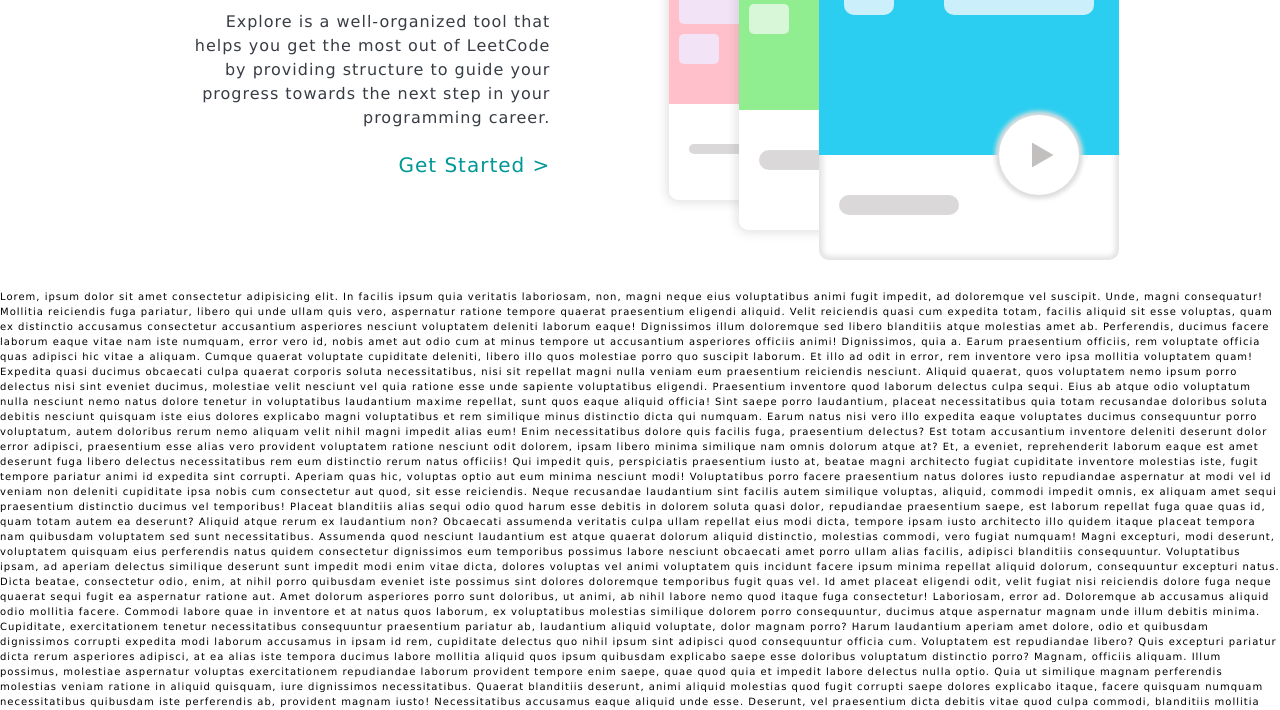
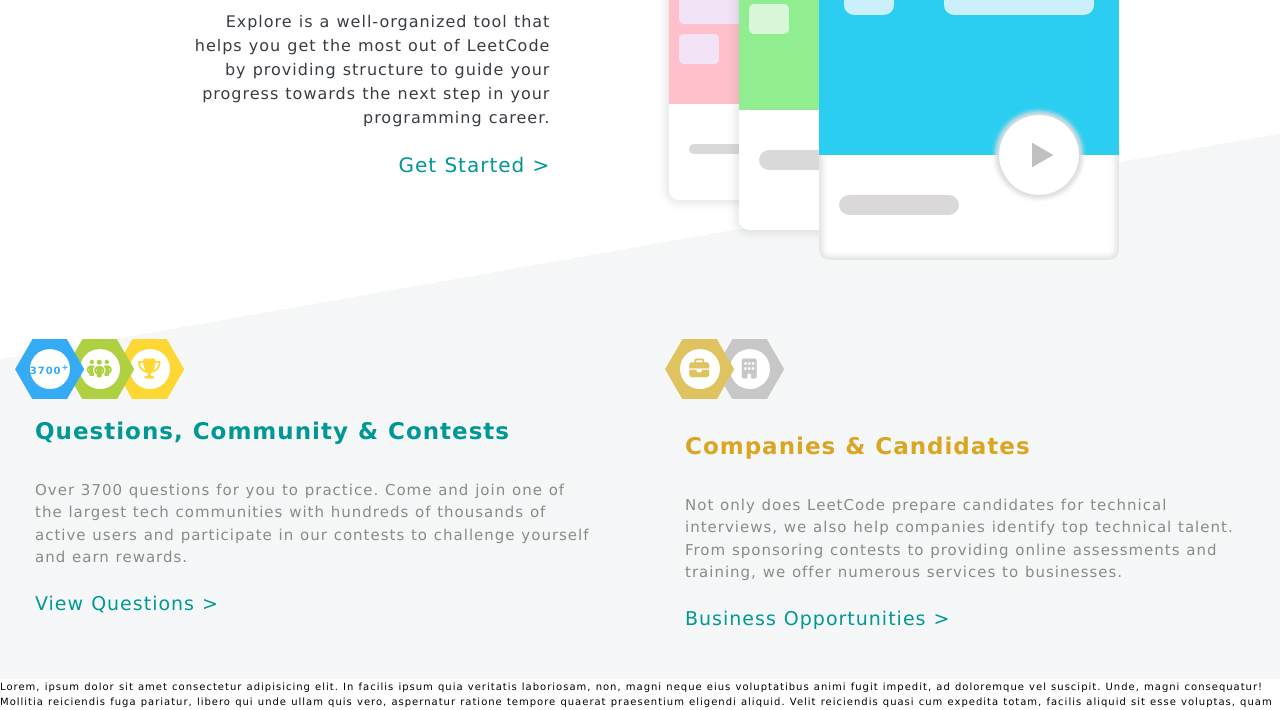
Before and after one commit to Chauhanvishal01/mern-stack-practice, a plain HTML site: page Projects/leetCode-clone/index.html in a window 1280 px wide. Shown: the part 514-1224 px from the top of the page. Drawn offline with nearby package versions, Linux system fonts and the light colour scheme.

Commit message:
Finish feature section

```diff
--- a/Projects/leetCode-clone/index.html
+++ b/Projects/leetCode-clone/index.html
@@ -3,7 +3,9 @@
   <head>
     <meta charset="UTF-8" />
     <meta name="viewport" content="width=device-width, initial-scale=1.0" />
-    <title>LeetCode</title>
+    <title>
+      LeetCode - The World's Leading Online Programming Learning Platform
+    </title>
     <link rel="stylesheet" href="style.css" />
 
     <!-- Icons library -->
@@ -20,6 +22,9 @@
       rel="stylesheet"
       href="https://cdnjs.cloudflare.com/ajax/libs/animate.css/4.1.1/animate.min.css"
     />
+
+    <!-- Favicon -->
+    <link rel="icon" type="image/png" href="./images/logo.png" />
   </head>
   <body>
     <main>
@@ -148,6 +153,7 @@
         </div>
       </section>
       <!-- Hero section Ends -->
+
       <!-- Explore section Starts -->
       <section class="explore-section">
         <div class="explore-section-left">
@@ -230,6 +236,67 @@
         </div>
       </section>
       <!-- Explore section Ends -->
+
+      <!-- Feature section Start -->
+      <section class="feature-section">
+        <div class="feature-section-main">
+          <div class="feature-section-left">
+            <div class="feature-left-logos">
+              <div class="hexagon hex-users">
+                <div class="circle">
+                  <p>3700<sup>+</sup></p>
+                </div>
+              </div>
+              <div class="hexagon hex-group">
+                <div class="circle">
+                  <i class="fa-solid fa-people-group"></i>
+                </div>
+              </div>
+              <div class="hexagon hex-trophy">
+                <div class="circle">
+                  <i class="fa-solid fa-trophy"></i>
+                </div>
+              </div>
+            </div>
+            <div class="feature-left-content">
+              <h1>Questions, Community & Contests</h1>
+              <p>
+                Over 3700 questions for you to practice. Come and join one of
+                the largest tech communities with hundreds of thousands of
+                active users and participate in our contests to challenge
+                yourself and earn rewards.
+              </p>
+              <a href="#">View Questions &gt;</a>
+            </div>
+          </div>
+          <div class="feature-section-right">
+            <div class="feature-left-logos right-logos">
+              <div class="hexagon hex-suitcase">
+                <div class="circle">
+                  <i class="fa-solid fa-briefcase"></i>
+                </div>
+              </div>
+              <div class="hexagon hex-building">
+                <div class="circle">
+                  <i class="fa-solid fa-building"></i>
+                </div>
+              </div>
+            </div>
+            <div class="feature-left-content feature-right">
+              <h1 id="feature-title">Companies & Candidates</h1>
+              <p>
+                Not only does LeetCode prepare candidates for technical
+                interviews, we also help companies identify top technical
+                talent. From sponsoring contests to providing online assessments
+                and training, we offer numerous services to businesses.
+              </p>
+              <a href="#">Business Opportunities &gt;</a>
+            </div>
+          </div>
+        </div>
+      </section>
+      <!-- Feature section Ends -->
+
       <section>
         <p>
           Lorem, ipsum dolor sit amet consectetur adipisicing elit. In facilis
--- a/Projects/leetCode-clone/style.css
+++ b/Projects/leetCode-clone/style.css
@@ -213,10 +213,6 @@ main {
 
 
 
-
-
-
-
 .hero-box .right-box {
     width: 30%;
     border: 3px solid #ddd;
@@ -273,11 +269,12 @@ main {
 }
 
 /* Hero Section Ends */
+
+
 /* Explore Section Start */
 
 .explore-section {
     height: 40vh;
-    /* border: 2px solid red; */
     max-width: 70vw;
     margin: 0 auto;
     margin-top: -13rem;
@@ -348,7 +345,6 @@ main {
 
 .explore-section-right {
     width: 60%;
-    /* border: 2px solid red; */
     display: flex;
     justify-content: center;
     margin-top: -3rem;
@@ -359,8 +355,6 @@ main {
 
 }
 
-
-
 .explore-cards .card {
 
     position: absolute;
@@ -369,7 +363,6 @@ main {
     border-radius: 1rem;
     box-shadow: inset 0 0 5px 4px #80808037;
     overflow: hidden;
-    /* transform: skew(-5deg); */
     z-index: 99;
     background: #fff;
 
@@ -399,9 +392,11 @@ main {
     overflow: hidden;
 
 }
-.card-back-top{
+
+.card-back-top {
     padding-top: 1rem;
 }
+
 .card-top-box-inside-one {
     height: 1rem;
     width: 80px;
@@ -410,6 +405,7 @@ main {
     border-radius: 0.5rem;
     margin-left: 1rem;
 }
+
 .card-top-box-inside-two {
     height: 30px;
     width: 80px;
@@ -418,6 +414,7 @@ main {
     border-radius: 0.5rem;
     margin-left: 1rem;
 }
+
 .card-top-box-inside-three {
     height: 30px;
     width: 40px;
@@ -506,3 +503,152 @@ main {
 }
 
 /* Explore Section Ends */
+/* Feature Section Starts */
+
+.feature-section {
+    height: 80vh;
+    background: linear-gradient(-190deg,
+            #fff 37%,
+            #eff2f39f 20%);
+    margin-top: -25rem;
+    padding-top: 30rem;
+    display: flex;
+    justify-content: center;
+
+}
+
+.feature-section-main {
+
+    display: flex;
+    justify-content: space-around;
+}
+
+
+.feature-left-content {
+    width: 600px;
+    padding: 2rem;
+    margin-top: 4.5rem;
+}
+
+.feature-right {
+    margin-top: 0;
+}
+
+.feature-section-right {
+    margin-left: 5rem;
+
+}
+
+.feature-left-content h1 {
+    font-size: 2.3rem;
+    font-weight: 600;
+    color: #009797;
+    margin-block: 1rem;
+}
+
+.feature-left-content p {
+    font-size: 1.5rem;
+    padding-block: 2rem;
+    color: #8a8a8a;
+}
+
+.feature-left-content a {
+    text-decoration: none;
+    font-size: 1.9rem;
+    color: #009797;
+
+}
+
+#feature-title {
+    color: goldenrod;
+
+}
+
+.feature-left-logos {
+    display: flex;
+    max-width: fit-content;
+    position: relative;
+}
+
+.feature-left-logos .hex-users {
+    background: #36abf5;
+    position: absolute;
+    z-index: 3;
+
+}
+
+.feature-left-logos .hexagon {
+    height: 60px;
+}
+
+.feature-left-logos .hexagon .circle {
+    height: 40px;
+    width: 40px;
+}
+
+.feature-left-logos .hexagon i {
+    font-size: 2rem;
+
+}
+
+.hex-users p {
+    font-size: 1rem;
+    font-weight: 800;
+    color: #36abf5;
+}
+
+.hex-group {
+    background: #aed041;
+    position: absolute;
+    z-index: 2;
+    left: 50px;
+}
+
+.hex-group i {
+    color: #aed041 !important;
+
+}
+
+.hex-trophy {
+    background: #fdd835;
+    position: absolute;
+    left: 100px;
+}
+
+.hex-trophy i {
+    color: #fdd835 !important;
+}
+
+
+.right-logos {
+    position: relative;
+
+}
+
+.hex-suitcase {
+    background: #dec360;
+    z-index: 2;
+}
+
+.hex-suitcase i {
+    color: #dec360 !important;
+}
+
+.hex-building {
+    background: #c7c7c7;
+    position: absolute;
+    left: 50px;
+    z-index: 1;
+}
+
+.hex-building i {
+    color: #c7c7c7 !important;
+}
+
+
+/* Feature Section Ends */
+
+
+/* #dec360 brown
+#c7c7c7 grey
+*/
```
